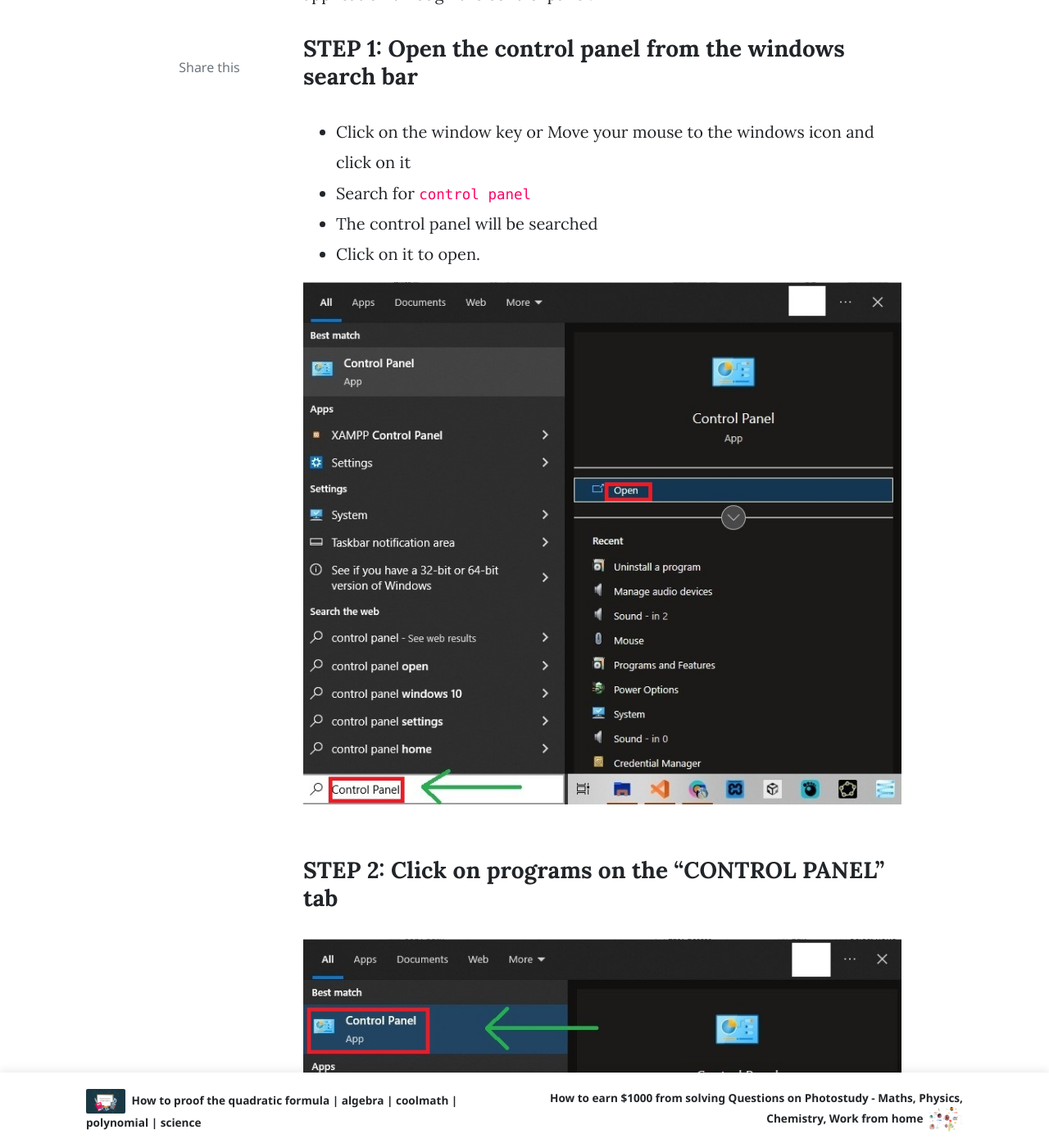
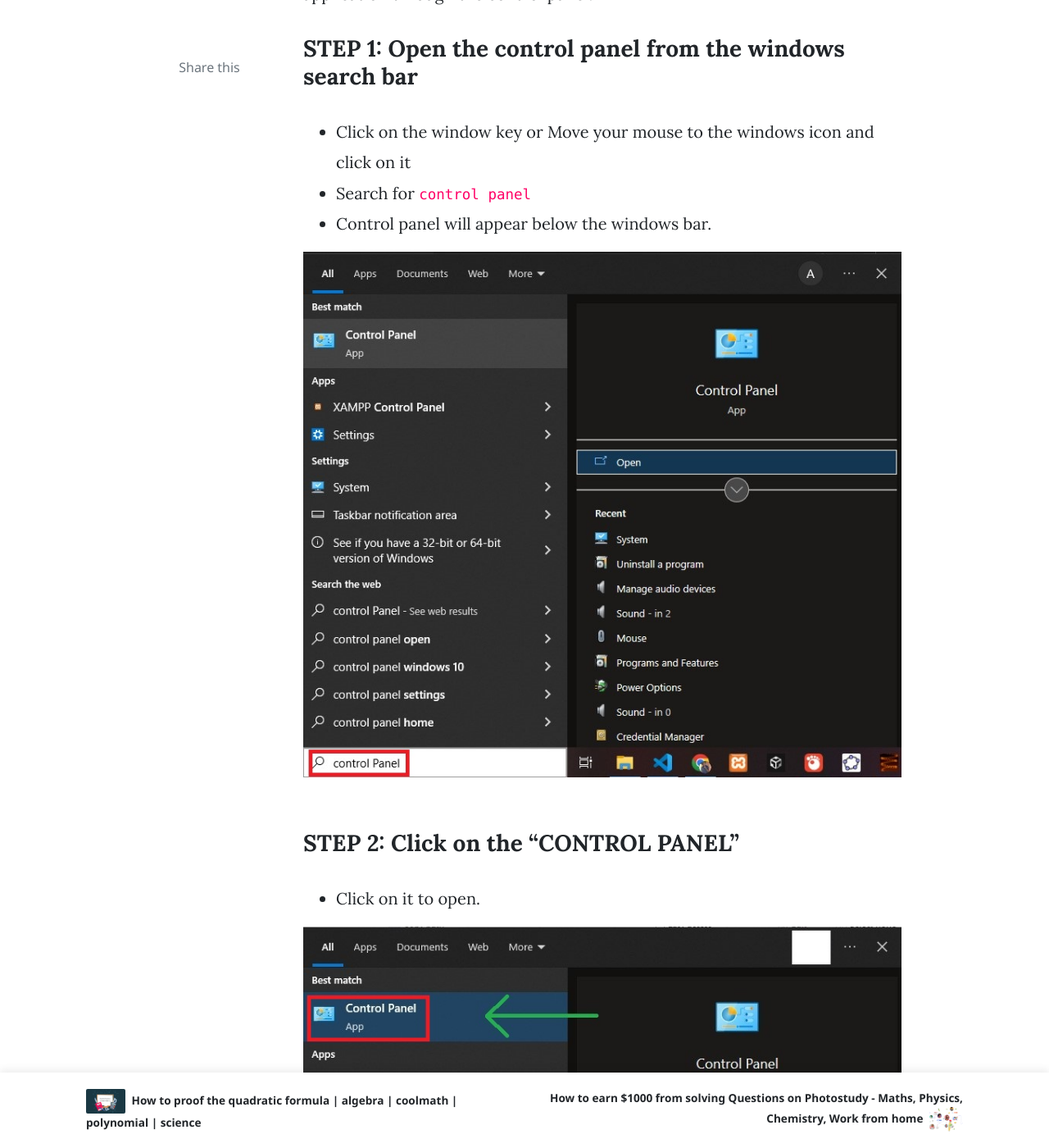
Before and after one commit to elishadamu97/learnbolts, a Jekyll site: the page built from _posts/2022-08-15-uninstall-software-windows.md, in a window 1280 px wide and 1400 px high, scrolled down 771 px. Shown: the whole window at 82% size. Built offline with Jekyll 4.4.1, drawn with Linux system fonts in a browser that asks for light colours; nearby versions of some CDN libraries; comment, search, counter and statistics services are not loaded; some of the changed text lies outside the part shown.

Commit message:
initial commit

```diff
--- a/_posts/2022-08-15-uninstall-software-windows.md
+++ b/_posts/2022-08-15-uninstall-software-windows.md
@@ -15,12 +15,14 @@ Well in this tutorial I will show you how you can uninstall the software or appl
 
 * Click on the window key or Move your mouse to the windows icon and click on it
 * Search for <code>control panel</code>
-* The control panel will be searched
+* Control panel will appear below the windows bar.
+
+
+![Step 1](../assets/images/step1a.jpg)
+
+### STEP 2: Click on the "CONTROL PANEL"
+
 * Click on it to open.
-
-![Step 1](../assets/images/step1.jpg)
-
-### STEP 2: Click on programs on the "CONTROL PANEL" tab
 
 ![step 2](../assets/images/step2.jpg)
 
```
Also changed, not shown: other parts of _posts/2022-08-15-uninstall-software-windows.md (+1 -1 lines), _posts/2022-08-14-quadratic-formula-example.md (+1 -2 lines), _posts/2022-08-15-quadratic-formula.md (+3 -3 lines), assets/images/step1a.jpg (added).
